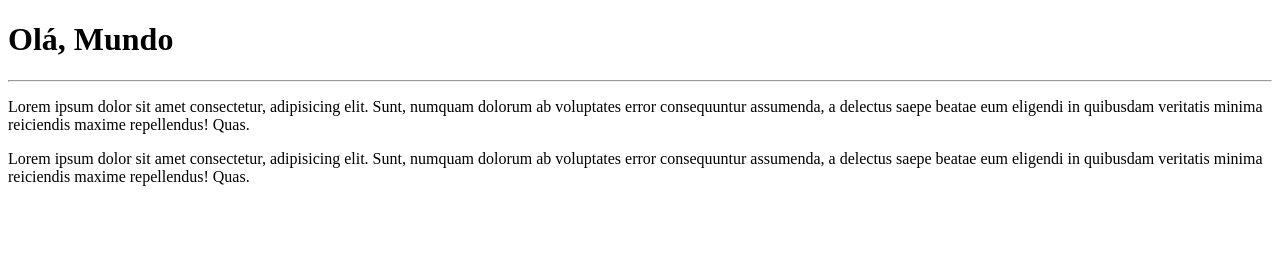
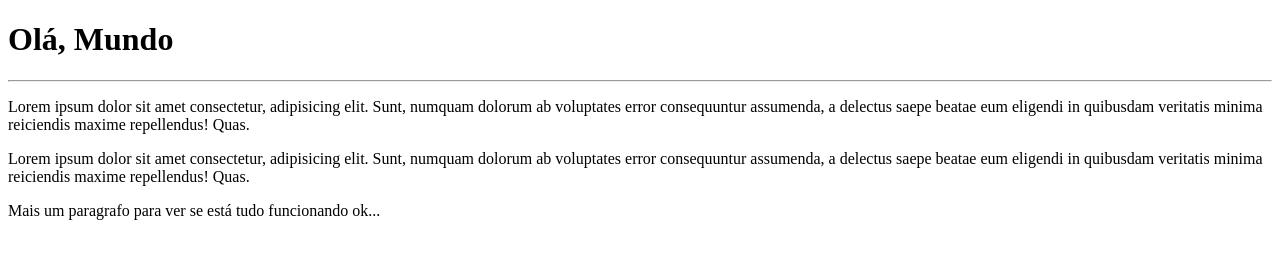
Before and after one commit to claudemirslopes/Curso-em-Video, a plain HTML site: page site-exemplo/index.html in a window 1280 px wide. Drawn offline with Linux system fonts and the light colour scheme.

Commit message:
Update Index - Mais um parágrafo

```diff
--- a/site-exemplo/index.html
+++ b/site-exemplo/index.html
@@ -11,5 +11,6 @@
     <hr>
     <p>Lorem ipsum dolor sit amet consectetur, adipisicing elit. Sunt, numquam dolorum ab voluptates error consequuntur assumenda, a delectus saepe beatae eum eligendi in quibusdam veritatis minima reiciendis maxime repellendus! Quas.</p>
     <p>Lorem ipsum dolor sit amet consectetur, adipisicing elit. Sunt, numquam dolorum ab voluptates error consequuntur assumenda, a delectus saepe beatae eum eligendi in quibusdam veritatis minima reiciendis maxime repellendus! Quas.</p>
+    <p>Mais um paragrafo para ver se está tudo funcionando ok...</p>
 </body>
 </html>
```
